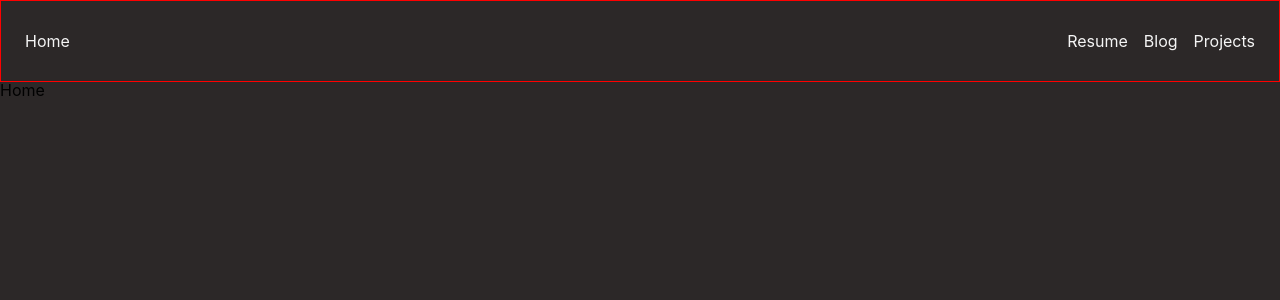
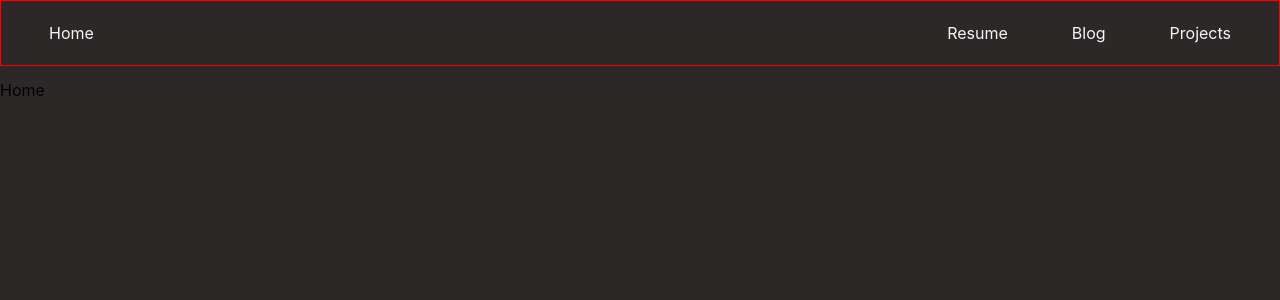
Before and after one commit to gerritt-luoma/personal-site, a Next.js app: page / in a window 1280 px wide. Shown: the top 300 px of the page. Built offline with nearby package versions, Linux system fonts and the light colour scheme.

Commit message:
Moved nav bar styling to its own file

```diff
--- a/components/Navbar.tsx
+++ /dev/null
@@ -1,33 +0,0 @@
-import { FC } from 'react';
-import Link from 'next/link';
-
-const Navbar: FC = () => {
-    return (
-        <nav>
-            <ul>
-                <li>
-                    <Link href='/'>
-                        Home
-                    </Link>
-                </li>
-                <li>
-                    <Link href='/resume'>
-                        Resume
-                    </Link>
-                </li>
-                <li>
-                    <Link href='/blog'>
-                        Blog
-                    </Link>
-                </li>
-                <li>
-                    <Link href='/projects'>
-                        Projects
-                    </Link>
-                </li>
-            </ul>
-        </nav>
-    );
-}
-
-export default Navbar;
--- /dev/null
+++ b/components/Navbar/Navbar.module.css
@@ -0,0 +1,35 @@
+.container {
+    height: 4rem;
+    padding: 0;
+    margin: 0;
+    margin-bottom: 1rem;
+}
+
+.list {
+    display: flex;
+    border: 1px solid red;
+    padding: 0;
+    list-style: none;
+    align-items: center;
+    padding: 1rem;
+    margin-top: 0;
+}
+
+.navItem {
+    flex: 0 0 auto;
+    margin: 0 2rem;
+    height: 2rem;
+    display: flex;
+    align-items: center;
+    justify-content: center;
+}
+
+.navItem:nth-child(1) {
+    margin-right: auto;
+}
+
+.navLink {
+    color: whitesmoke;
+    text-decoration: none;
+    width: 100%;
+}
--- /dev/null
+++ b/components/Navbar/Navbar.tsx
@@ -0,0 +1,34 @@
+import { FC } from 'react';
+import Link from 'next/link';
+import styles from './Navbar.module.css'
+
+const Navbar: FC = () => {
+    return (
+        <nav className={styles.container}>
+            <ul className={styles.list}>
+                <li className={styles.navItem}>
+                    <Link href='/' className={styles.navLink}>
+                        Home
+                    </Link>
+                </li>
+                <li className={styles.navItem}>
+                    <Link href='/resume' className={styles.navLink}>
+                        Resume
+                    </Link>
+                </li>
+                <li className={styles.navItem}>
+                    <Link href='/blog' className={styles.navLink}>
+                        Blog
+                    </Link>
+                </li>
+                <li className={styles.navItem}>
+                    <Link href='/projects' className={styles.navLink}>
+                        Projects
+                    </Link>
+                </li>
+            </ul>
+        </nav>
+    );
+}
+
+export default Navbar;
--- a/pages/_app.tsx
+++ b/pages/_app.tsx
@@ -1,6 +1,6 @@
 import '../styles/globals.css'
 import type { AppProps } from 'next/app'
-import Navbar from '../components/Navbar'
+import Navbar from '../components/Navbar/Navbar'
 
 export default function App({ Component, pageProps }: AppProps) {
   return (
--- a/styles/globals.css
+++ b/styles/globals.css
@@ -7,38 +7,3 @@ body {
   font-family: -apple-system, BlinkMacSystemFont, Segoe UI, Roboto, Oxygen,
     Ubuntu, Cantarell, Fira Sans, Droid Sans, Helvetica Neue, sans-serif;
 }
-nav {
-  height: 4rem;
-  padding: 0;
-  margin: 0;
-  margin-bottom: 1rem;
-}
-
-ul {
-  display: flex;
-  border: 1px solid red;
-  padding: 0;
-  list-style: none;
-  align-items: center;
-  padding: 1rem;
-  margin-top: 0;
-}
-
-li {
-  flex: 0 0 auto;
-  margin: 8px;
-  height: 2rem;
-  display: flex;
-  align-items: center;
-  justify-content: center;
-}
-
-li:nth-child(1) {
-  margin-right: auto;
-}
-
-a {
-  color: whitesmoke;
-  text-decoration: none;
-  width: 100%;
-}
```
